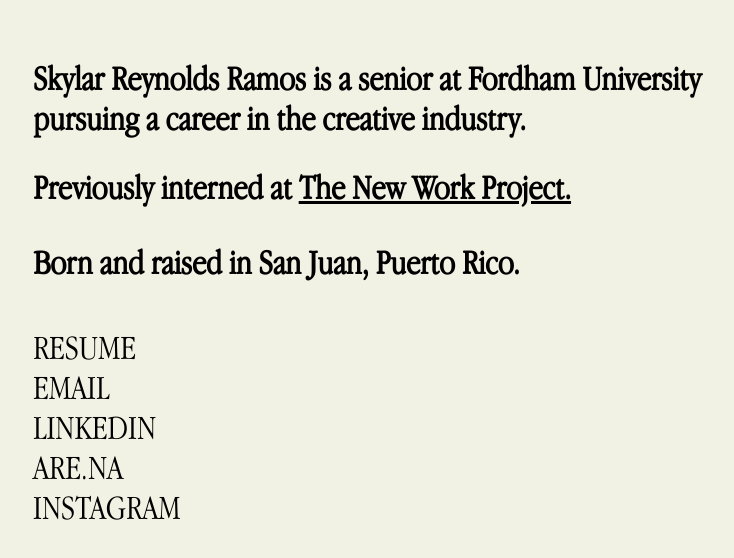
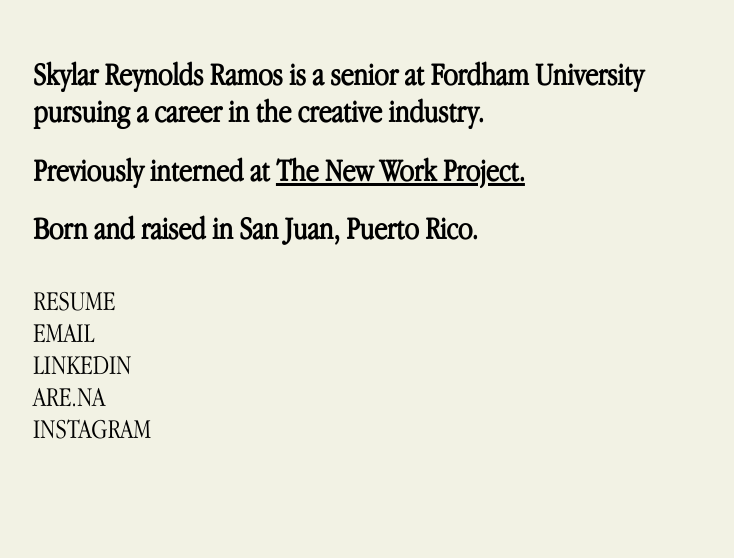
Before and after one commit to skylarreynolds/skylarreynolds.github.io, a plain HTML site: page index.html in a window 1280 px wide. Shown: the top 558 px of the page, without its empty margins (2-736 px from the left). Drawn offline with Linux system fonts and the light colour scheme.

Commit message:
Updated Website Jan 29

```diff
--- a/index.html
+++ b/index.html
@@ -2,13 +2,13 @@
 <html>
     <head>
         <title>Skylar Reynolds Ramos</title>
-        <link href="skylarreynoldsramos.css"  type="text/css" rel="stylesheet" />
+        <link href="styles.css"  type="text/css" rel="stylesheet" />
         <link rel="shortcut icon" type="image/png" href="img/icons8-pixel-cat-ios-16-filled-96.png"
     </head>
     <body>
         <h1>Skylar Reynolds Ramos is a senior at Fordham University <br>pursuing a career in the creative industry.</h1>
-        <h2>Previously interned at <a href="https://thenewworkproject.com/" target="blank" class="underline">The New Work Project.</a> </h2>
-        <h3>Born and raised in San Juan, Puerto Rico.</h3>
+        <h1>Previously interned at <a href="https://thenewworkproject.com/" target="blank" class="underline">The New Work Project.</a> </h1>
+        <h1>Born and raised in San Juan, Puerto Rico.</h1>
         <p>
             <ul style="list-style: none;" style="text-decoration: none">
                 <li><a href="https://drive.google.com/file/d/1R8HYIrK7yqDRJTjq_sjXqqvp96XzFIDt/view?usp=sharing" target="blank">RESUME</a></li>
--- a/skylarreynoldsramos.css
+++ b/styles.css
@@ -22,20 +22,19 @@ body {
 }
 
 h1{
-font-size:35px;
-top: 80px;
+    font-size:32px;
+    top: 80px;
+    -moz-osx-font-smoothing: grayscale;
+    -webkit-font-smoothing: antialiased;
 }
 
-h2{
-font-size:35px;}
-
-h3{
-font-size:35px;
-}
 
 ul {
     position: relative;
     left: -40px;
     top: 10px;
-font-size:35px;
-    text-decoration:none;}
+    font-size:28px;
+    text-decoration:none;
+    -moz-osx-font-smoothing: grayscale;
+    -webkit-font-smoothing: antialiased;
+}
```
